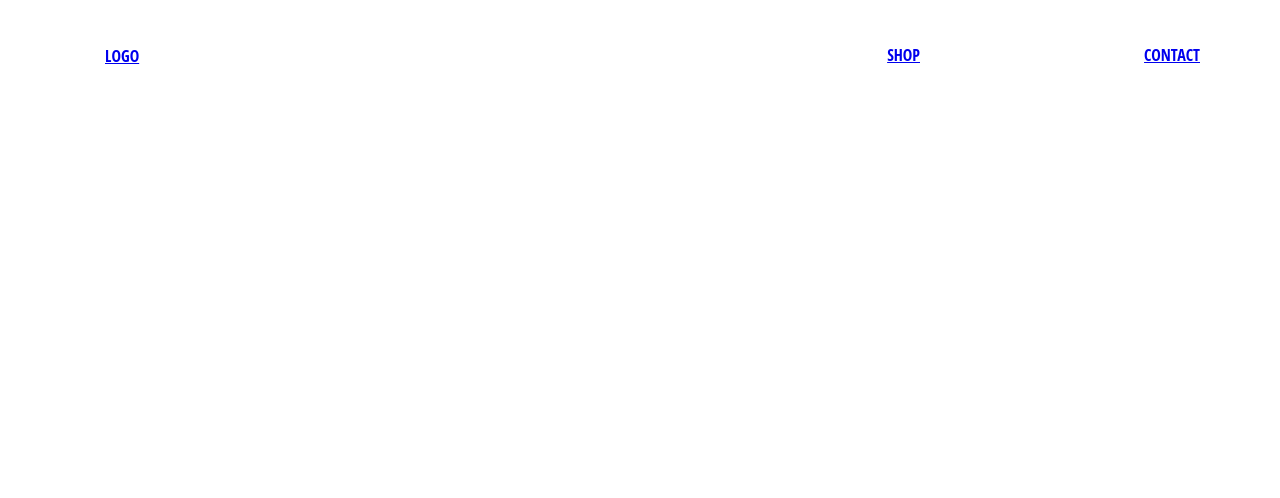
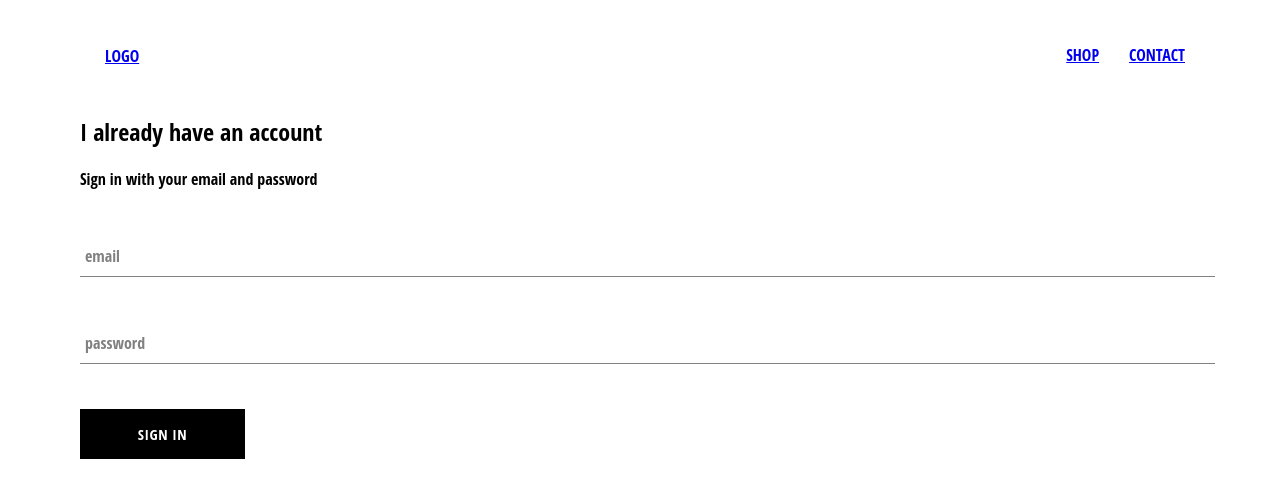
Before and after one commit to rohith788/React-Ecommerce-web, a React (Create React App) app: page /signin in a window 1280 px wide. Shown: the top 498 px of the page. Built offline with nearby package versions, Linux system fonts and the light colour scheme.

Commit message:
sign in component added with all customizations/ crown logo not working

```diff
--- a/src/App.js
+++ b/src/App.js
@@ -3,6 +3,7 @@
 import HomePage from './pages/homepage/homepage.component';
 import ShopPage from './pages/shop/shop.components'
 import Header from './components/header/header.component.jsx'
+import SignInAndSignUpPage from './pages/sign-in-and-sign-up/sign-in-and-sign-up.component'
 
 import './App.css';
 
@@ -14,6 +15,7 @@
         <Switch>
           <Route exact path='/' component={HomePage} />
           <Route path='/shop' component={ShopPage} />
+          <Route path='/signin' component={SignInAndSignUpPage}/>
         </Switch>
       </div>
     );
--- /dev/null
+++ b/src/components/custom-button/custom-buttom.styles.scss
@@ -0,0 +1,22 @@
+.custom-button {
+    min-width: 165px;
+    width: auto;
+    height: 50px;
+    letter-spacing: 0.5px;
+    line-height: 50px;
+    padding: 0 35px 0 35px;
+    font-size: 15px;
+    background-color: black;
+    color: white;
+    text-transform: uppercase;
+    font-family: 'Open Sans Condensed';
+    font-weight: bolder;
+    border: none;
+    cursor: pointer;
+
+    &:hover {
+      background-color: white;
+      color: black;
+      border: 1px solid black;
+    }
+  }
--- /dev/null
+++ b/src/components/custom-button/custom-button.component.jsx
@@ -0,0 +1,11 @@
+import React from 'react';
+
+import './custom-buttom.styles.scss';
+
+const CustomButton = ({ children, ...otherProps }) => (
+  <button className='custom-button' {...otherProps}>
+    {children}
+  </button>
+);
+
+export default CustomButton;
--- /dev/null
+++ b/src/components/form-input/form-input.component.jsx
@@ -0,0 +1,20 @@
+import React from 'react';
+
+import './form-input.styles.scss';
+
+const FormInput = ({ handleChange, label, ...otherProps }) => (
+  <div className='group'>
+    <input className='form-input' onChange={handleChange} {...otherProps} />
+    {label ? (
+      <label
+        className={`${
+          otherProps.value.length ? 'shrink' : ''
+        } form-input-label`}
+      >
+        {label}
+      </label>
+    ) : null}
+  </div>
+);
+
+export default FormInput;
--- /dev/null
+++ b/src/components/form-input/form-input.styles.scss
@@ -0,0 +1,54 @@
+$sub-color: grey;
+$main-color: black;
+
+@mixin shrinkLabel {
+  top: -14px;
+  font-size: 12px;
+  color: $main-color;
+}
+
+.group {
+  position: relative;
+  margin: 45px 0;
+
+  .form-input {
+    background: none;
+    background-color: white;
+    color: $sub-color;
+    font-size: 18px;
+    padding: 10px 10px 10px 5px;
+    display: block;
+    width: 100%;
+    border: none;
+    border-radius: 0;
+    border-bottom: 1px solid $sub-color;
+    margin: 25px 0;
+
+    &:focus {
+      outline: none;
+    }
+
+    &:focus ~ .form-input-label {
+      @include shrinkLabel();
+    }
+  }
+
+  input[type='password'] {
+    letter-spacing: 0.3em;
+  }
+
+  .form-input-label {
+    color: $sub-color;
+    font-size: 16px;
+    font-weight: normal;
+    position: absolute;
+    pointer-events: none;
+    left: 5px;
+    top: 10px;
+    transition: 300ms ease all;
+
+    &.shrink {
+      @include shrinkLabel();
+    }
+  }
+}
--- a/src/components/header/header.component.jsx
+++ b/src/components/header/header.component.jsx
@@ -12,10 +12,10 @@
             LOGO
         </Link>
         <div className='options' >
-            <Link className='options' to='/shop'>
+            <Link className='option' to='/shop'>
                 SHOP
             </Link>
-            <Link className='options' to='/shop'>
+            <Link className='option' to='/shop'>
                 CONTACT
             </Link>
         </div>
--- /dev/null
+++ b/src/components/sign-in/sign-in.component.jsx
@@ -0,0 +1,60 @@
+import React from 'react';
+
+import FormInput from '../form-input/form-input.component';
+import CustomButton from '../custom-button/custom-button.component';
+
+import './sign-in.styles.scss';
+
+class SignIn extends React.Component {
+  constructor(props) {
+    super(props);
+
+    this.state = {
+      email: '',
+      password: ''
+    };
+  }
+
+  handleSubmit = event => {
+    event.preventDefault();
+
+    this.setState({ email: '', password: '' });
+  };
+
+  handleChange = event => {
+    const { value, name } = event.target;
+
+    this.setState({ [name]: value });
+  };
+
+  render() {
+    return (
+      <div className='sign-in'>
+        <h2>I already have an account</h2>
+        <span>Sign in with your email and password</span>
+
+        <form onSubmit={this.handleSubmit}>
+          <FormInput
+            name='email'
+            type='email'
+            handleChange={this.handleChange}
+            value={this.state.email}
+            label='email'
+            required
+          />
+          <FormInput
+            name='password'
+            type='password'
+            value={this.state.password}
+            handleChange={this.handleChange}
+            label='password'
+            required
+          />
+          <CustomButton type='submit'> Sign in </CustomButton>
+        </form>
+      </div>
+    );
+  }
+}
+
+export default SignIn;
--- /dev/null
+++ b/src/pages/sign-in-and-sign-up/sign-in-and-sign-up.component.jsx
@@ -0,0 +1,11 @@
+import React from 'react'
+
+import './sign-in-and-sign-up.styles.scss'
+
+import SignIn from '../../components/sign-in/sign-in.component'
+
+const SignInAndSignUpPage = () => (
+    <div className='sign-in-and-sign-up'><SignIn /></div>
+)
+
+export default SignInAndSignUpPage
```
Also changed, not shown: src/components/sign-in/sign-in.styles.scss (added), src/pages/sign-in-and-sign-up/sign-in-and-sign-up.styles.scss (added).
